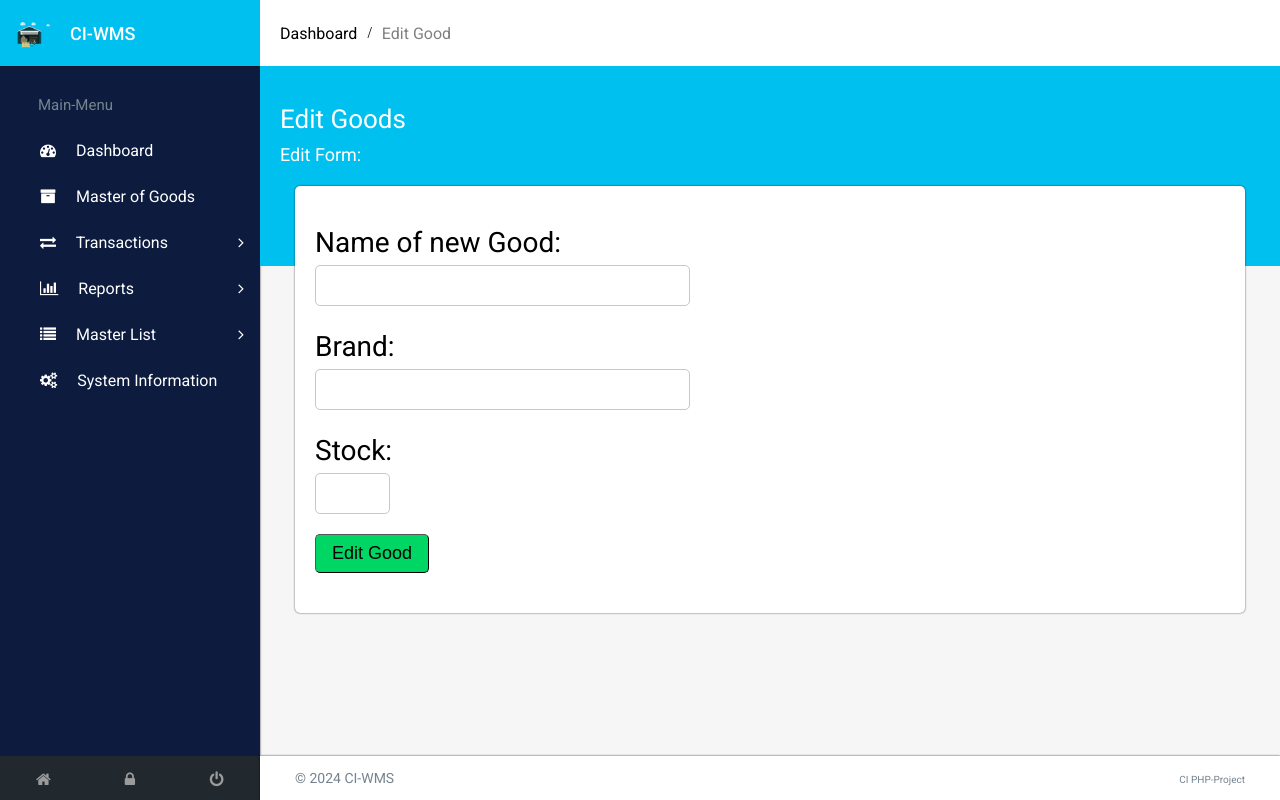
After one commit to AlexanderHappy/summary_wms, a PHP site: template app/views/goods/edit.php in a window 1280 px wide. The commit adds this page. Run offline with PHP 8.4, Linux system fonts and the light colour scheme; the template is opened without the code that fills it, so the values that code supplies are empty; some libraries are stand-ins or nearby versions.

Commit message:
Реализована модель, контроллер и view для Master of Goods. Приступаю к реализации функционала Suppliers и Customers для Master List.

```diff
--- a/app/Router.php
+++ b/app/Router.php
@@ -6,7 +6,7 @@ class Router
 {
   private $routes = [
     '/^\/' . APP_BASE_PATH . '\/?$/' => ['controller' => 'home\\HomeController', 'action' => 'index'],
-    '/^\/' . APP_BASE_PATH . '\/goods(\/(?P<action>[a-z]+)?)?$/' => ['controller' => 'goods\\GoodsController'],
+    '/^\/' . APP_BASE_PATH . '\/goods(\/(?P<action>[a-z]+)(\/(?P<id>\d+))?)?$/' => ['controller' => 'goods\\GoodsController'],
   ];
 
   public function run()
@@ -14,11 +14,13 @@ class Router
     $uri = $_SERVER['REQUEST_URI'];
     $controller = null;
     $action = null;
+    $params = null;
 
     foreach ($this->routes as $pattern => $route) {
       if (preg_match($pattern, $uri, $matches)) {
         $controller = 'controllers\\' . $route['controller'];
         $action = $route['action'] ?? $matches['action'] ?? 'index';
+        $params = array_filter($matches, 'is_string', ARRAY_FILTER_USE_KEY);
       }
     }
 
@@ -35,7 +37,7 @@ class Router
       return;
     }
 
-    call_user_func([$controllerInstance, $action]);
+    call_user_func_array([$controllerInstance, $action], [$params]);
   }
 }
 
--- a/app/styles/css/create.css
+++ b/app/styles/css/create.css
@@ -1,5 +1,57 @@
 .create-form {
-  display: inline-block;
+  position: relative;
+  z-index: 400;
   background-color: white;
-  margin-top: 200px;
+  margin-top: 120px;
+  box-shadow: 0px 0px 2px rgba(0, 0, 0, .75);
+  border-radius: 5px;
+  margin-left: 35px;
+  margin-right: 35px;
+  padding-left: 20px;
 }
+.create-form form > div > label {
+  display: block;
+  font-family: Roboto, Arial;
+  font-size: 28px;
+}
+.create-form form > div > input {
+  margin-right: 6px;
+  padding: 8px;
+  padding-left: 15px;
+  border-style: solid;
+  border-width: 1px;
+  border-radius: 5px;
+  border-color: rgb(200, 200, 200);
+  margin-top: 6px;
+  font-size: 20px;
+}
+.name-input {
+  padding-top: 40px;
+}
+.brand-input,
+.stock-input {
+  padding-top: 24px;
+}
+.name-input > input {
+  width: 350px;
+}
+.brand-input > input {
+  width: 350px;
+}
+.stock-input > input {
+  width: 50px;
+}
+
+.submit-button {
+  font-size: 18px;
+  margin-top: 20px;
+  margin-bottom: 40px;
+  padding: 8px 16px;
+  border-width: 1px;
+  background-color: rgb(0, 214, 100);
+  border-radius: 5px;
+  cursor: pointer;
+}
+.submit-button:hover {
+  filter: brightness(90%);
+}
--- a/app/styles/css/general.css
+++ b/app/styles/css/general.css
@@ -12,6 +12,7 @@ body {
 .blue-block {
   position: fixed;
   height: 200px;
+  top: 66px;
   left: 260px;
   right: 0px;
   background-color: rgb(0, 192, 239);
--- /dev/null
+++ b/app/views/goods/edit.php
@@ -0,0 +1,29 @@
+<?php
+ob_start();
+$title = 'Edit Goods';
+$info = 'Edit Form:';
+$link = "<a href='/<?= APP_BASE_PATH ?>/'>Dashboard</a> / <span>Edit Good</span>";
+?>
+
+<div class="create-form">
+  <form method="POST" action="/<?= APP_BASE_PATH ?>/goods/update/<?= $good['id'] ?>">
+    <div class="name-input">
+      <label for="name" class="form-label">Name of new Good:</label>
+      <input type="text" class="form-control" id="name" name="name" value="<?= $good['name'] ?>">
+    </div>
+    <div class="brand-input">
+      <label for="brand" class="form-label">Brand:</label>
+      <input type="text" class="form-control" id="brand" name="brand" value="<?= $good['brand'] ?>">
+    </div>
+    <div class="stock-input">
+      <label for="stock">Stock:</label>
+      <input type="number" id="stock" name="stock" min="0" value="<?= $good['stock'] ?>">
+    </div>
+    <input class="submit-button" type="submit" value="Edit Good">
+  </form>
+</div>
+
+<?php
+$content = ob_get_clean();
+include 'app/views/layout.php';
+?>
--- a/app/views/layout.php
+++ b/app/views/layout.php
@@ -47,12 +47,6 @@
           <a href="/<?= APP_BASE_PATH ?>/goods">
             <i class="fa fa-archive" aria-hidden="true"></i>
             <span>Master of Goods</span>
-          </a>
-        </li>
-        <li class="item">
-          <a href="#">
-            <i class="fa fa-list" aria-hidden="true"></i>
-            <span>Minimum Stock</span>
           </a>
         </li>
         <li class="item">
```
Also changed, not shown: app/js/Classes/RenderTable.js (+4 -4 lines), app/views/goods/create.php (+11 -17 lines), controllers/goods/GoodsController.php (+44 -1 lines), models/goods/GoodsModel.php (+60 -0 lines).
